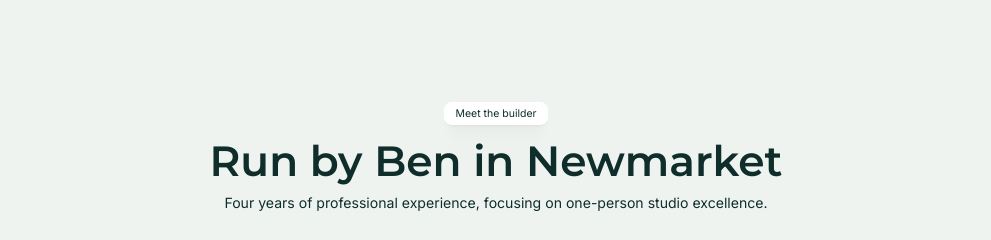
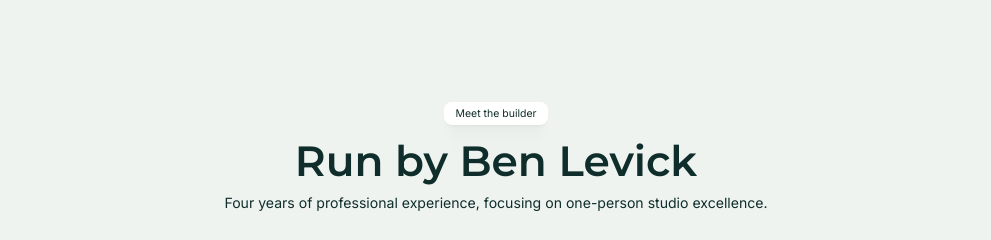
Before and after one commit to dmytro-webild/03ee29c2-fc8c-4743-9d05-969db227641d, a React (Vite) app: page / in a window 1280 px wide. Shown: the part 5500-5740 px from the top of the page, without its empty margins (144-1135 px from the left). Built offline with nearby package versions, Linux system fonts and the light colour scheme; a web font is replaced by a local one.

Commit message:
Bob AI: <ATTACHED_BLOCKS> The user attached the section/component ca

```diff
--- a/src/pages/HomePage/sections/About.tsx
+++ b/src/pages/HomePage/sections/About.tsx
@@ -10,23 +10,12 @@ export default function AboutSection(): React.JSX.Element {
     <div id="about" data-section="about">
         <SectionErrorBoundary name="about">
               <TeamOverlayCards
-          tag="Meet the builder"
-          title="Run by Ben in Newmarket"
-          description="Four years of professional experience, focusing on one-person studio excellence."
-          members={[
-            {
-              name: "Ben",
-              role: "Founder & Developer",
-              imageSrc: "http://img.b2bpic.net/free-photo/covid-preventing-virus-health-healthcare-workers-quarantine-concept-surprised-excited-female_1258-92298.jpg",
-            },
-            {
-              name: "Lu",
-              role: "AI Receptionist",
-              imageSrc: "http://img.b2bpic.net/free-photo/flat-lay-business-agenda_53876-33537.jpg",
-            },
-          ]}
-          textAnimation="slide-up"
-        />
+        tag="Meet the builder"
+        title="Run by Ben Levick"
+        description="Four years of professional experience, focusing on one-person studio excellence."
+        members={[{"role":"Founder & Developer","name":"Ben Levick","imageSrc":"http://img.b2bpic.net/free-photo/covid-preventing-virus-health-healthcare-workers-quarantine-concept-surprised-excited-female_1258-92298.jpg"},{"name":"Lu","imageSrc":"http://img.b2bpic.net/free-photo/flat-lay-business-agenda_53876-33537.jpg","role":"AI Receptionist"}]}
+        textAnimation="slide-up"
+      />
         </SectionErrorBoundary>
       </div>
   );
```
